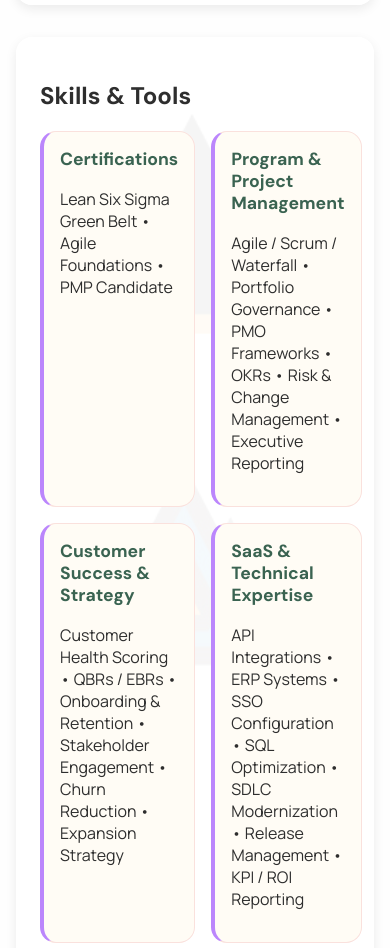
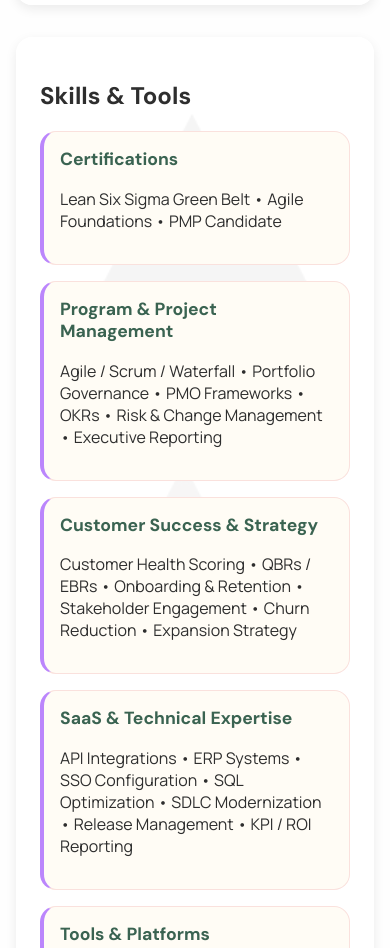
Before and after one commit to mgwillison/portfolio, a plain HTML site: page index.html in a window 390 px wide. Shown: the part 1720-2668 px from the top of the page. Drawn offline with Linux system fonts and the light colour scheme.

Commit message:
Adjust skills layout for mobile

```diff
--- a/index.html
+++ b/index.html
@@ -128,6 +128,11 @@
       display: grid;
       grid-template-columns: 1fr 1fr;
       gap: 1rem;
+    }
+    @media (max-width: 599px) {
+      .skills-grid {
+        grid-template-columns: 1fr;
+      }
     }
     .skill-block {
       background: #fffcf5;
```
